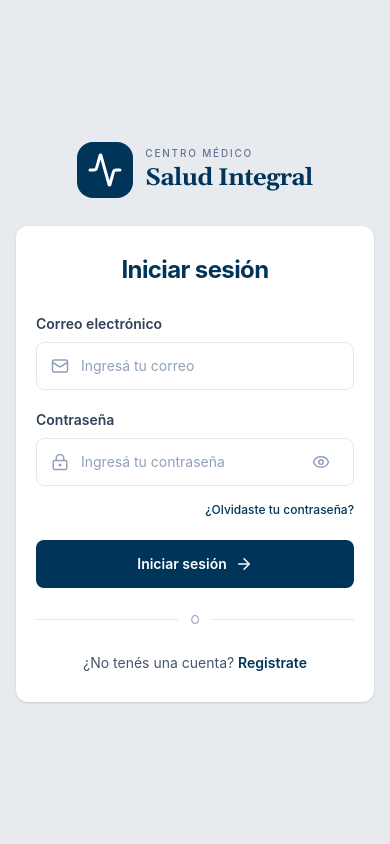
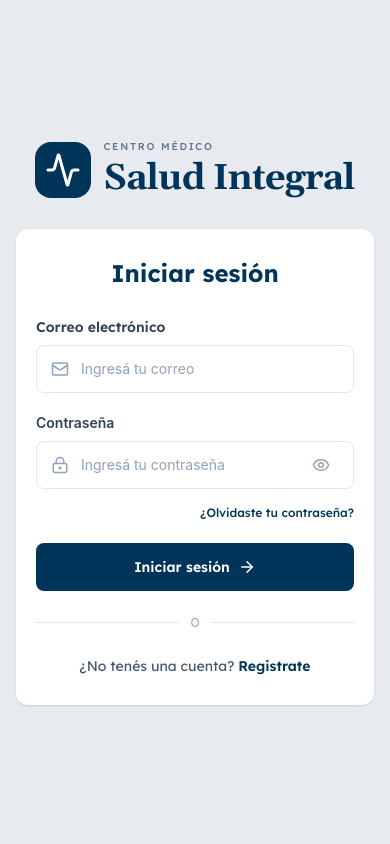
Before and after one commit to SNAndreatta/centro-medico-salud-integral, a Flask app: page /login in a window 390 px wide. Run offline with Flask 3, Linux system fonts and the light colour scheme.

Commit message:
Avance de template 'login'

```diff
--- a/docker-compose.yaml
+++ b/docker-compose.yaml
@@ -60,7 +60,9 @@ services:
     environment:
       FLASK_HOST: 0.0.0.0
       FLASK_PORT: ${FLASK_FRONT_PORT:-8000}
-      FLASK_DEBUG: ${FLASK_FRONT_DEBUG:-false}
+      FLASK_DEBUG: true
+    volumes:
+      - ./frontend:/app
     ports:
       - "${FLASK_FRONT_PORT:-8000}:${FLASK_FRONT_PORT:-8000}"
     depends_on:
--- a/frontend/static/css/input.css
+++ b/frontend/static/css/input.css
@@ -5,6 +5,7 @@
 
 @theme {
     --font-gelasio: "Gelasio", serif;
+    --font-lexend: "Lexend", sans-serif;
     --color-acento: #003559;
     --color-dominante: #E7EBEF;
     --color-background: #ffffff;
--- a/frontend/static/css/output.css
+++ b/frontend/static/css/output.css
@@ -8,8 +8,6 @@
       "Segoe UI Symbol", "Noto Color Emoji";
     --font-mono: ui-monospace, SFMono-Regular, Menlo, Monaco, Consolas, "Liberation Mono",
       "Courier New", monospace;
-    --color-blue-50: oklch(97% 0.014 254.604);
-    --color-blue-800: oklch(42.4% 0.199 265.638);
     --color-slate-100: oklch(96.8% 0.007 247.896);
     --color-slate-200: oklch(92.9% 0.013 255.508);
     --color-slate-400: oklch(70.4% 0.04 256.788);
@@ -22,8 +20,6 @@
     --text-xs--line-height: calc(1 / 0.75);
     --text-sm: 0.875rem;
     --text-sm--line-height: calc(1.25 / 0.875);
-    --text-xl: 1.25rem;
-    --text-xl--line-height: calc(1.75 / 1.25);
     --text-2xl: 1.5rem;
     --text-2xl--line-height: calc(2 / 1.5);
     --text-3xl: 1.875rem;
@@ -45,6 +41,7 @@
     --default-font-family: var(--font-sans);
     --default-mono-font-family: var(--font-mono);
     --font-gelasio: "Gelasio", serif;
+    --font-lexend: "Lexend", sans-serif;
     --color-acento: #003559;
     --color-dominante: #E7EBEF;
     --color-background: #ffffff;
@@ -465,12 +370,19 @@
   .font-gelasio {
     font-family: var(--font-gelasio);
   }
+  .font-lexend {
+    font-family: var(--font-lexend);
+  }
   .font-sans {
     font-family: var(--font-sans);
   }
   .text-2xl {
     font-size: var(--text-2xl);
     line-height: var(--tw-leading, var(--text-2xl--line-height));
+  }
+  .text-3xl {
+    font-size: var(--text-3xl);
+    line-height: var(--tw-leading, var(--text-3xl--line-height));
   }
   .text-4xl {
     font-size: var(--text-4xl);
--- a/frontend/templates/auth/login.html
+++ b/frontend/templates/auth/login.html
@@ -12,6 +12,10 @@
     <link rel="preconnect" href="https://fonts.googleapis.com">
     <link rel="preconnect" href="https://fonts.gstatic.com" crossorigin>
     <link href="https://fonts.googleapis.com/css2?family=Gelasio:wght@400;500;600;700&display=swap" rel="stylesheet">
+
+    <link rel="preconnect" href="https://fonts.googleapis.com">
+    <link rel="preconnect" href="https://fonts.gstatic.com" crossorigin>
+    <link href="https://fonts.googleapis.com/css2?family=Lexend:wght@100..900&display=swap" rel="stylesheet">
 
     <script src="https://unpkg.com/lucide@latest"></script>
 </head>
@@ -31,11 +35,11 @@
                     </div>
 
                     <div class="min-w-0">
-                        <p class="mb-0.5 text-[10px] font-medium tracking-[0.18em] text-slate-500 sm:text-xs">
+                        <p class="mb-0.5 text-[10px] font-medium font-lexend tracking-[0.18em] text-slate-500 sm:text-xs">
                             CENTRO MÉDICO
                         </p>
 
-                        <h2 class="font-gelasio text-2xl font-bold leading-tight tracking-tight sm:text-3xl">
+                        <h2 class="font-gelasio text-4xl font-bold leading-tight tracking-tight sm:text-3xl">
                             Salud Integral
                         </h2>
                     </div>
@@ -47,7 +51,7 @@
             <div class="rounded-xl bg-background px-5 py-7 shadow-sm sm:px-8 sm:py-9">
 
                 <div class="mb-7 text-center">
-                    <h1 class="text-2xl font-bold tracking-tight text-acento sm:text-[26px]">
+                    <h1 class="text-2xl font-bold font-lexend text-acento sm:text-[26px]">
                         Iniciar sesión
                     </h1>
                 </div>
@@ -57,7 +61,7 @@
                     <div>
                         <label
                             for="email"
-                            class="mb-2 block text-sm font-semibold text-slate-700">
+                            class="mb-2 block text-sm font-semibold font-lexend text-slate-700">
                                 Correo electrónico
                         </label>
 
@@ -121,7 +125,7 @@
                         <div class="mt-2.5 text-right">
                             <a
                                 href="#recuperar"
-                                class="text-xs font-medium text-acento underline-offset-4 hover:underline"
+                                class="text-xs font-medium font-lexend text-acento underline-offset-4 hover:underline"
                             >
                                 ¿Olvidaste tu contraseña?
                             </a>
@@ -139,7 +143,7 @@
                     <!-- Botón de acceso -->
                     <button
                         type="submit"
-                        class="flex h-12 w-full items-center justify-center gap-2 rounded-lg bg-acento px-4 text-sm font-semibold text-white transition hover:opacity-90 focus:outline-none focus:ring-2 focus:ring-acento focus:ring-offset-2"
+                        class="flex h-12 w-full items-center justify-center gap-2 rounded-lg bg-acento px-4 text-sm font-semibold font-lexend text-white transition hover:opacity-90 focus:outline-none focus:ring-2 focus:ring-acento focus:ring-offset-2"
                     >
                         Iniciar sesión
                         <i data-lucide="arrow-right" class="h-[18px] w-[18px]"></i>
@@ -155,11 +159,11 @@
                 </div>
 
                 <!-- Registro -->
-                <p class="text-center text-sm leading-relaxed text-slate-600">
+                <p class="text-center text-sm leading-relaxed font-lexend text-slate-600">
                     ¿No tenés una cuenta?
                     <a
                         href="#registro"
-                        class="font-semibold text-acento underline-offset-4 hover:underline"
+                        class="font-semibold font-lexend text-acento underline-offset-4 hover:underline"
                     >
                         Registrate
                     </a>
```
Also changed, not shown: other parts of frontend/static/css/output.css (+0 -120 lines), package.json (added, +19 -0 lines), package-lock.json (added), 2 other files.
